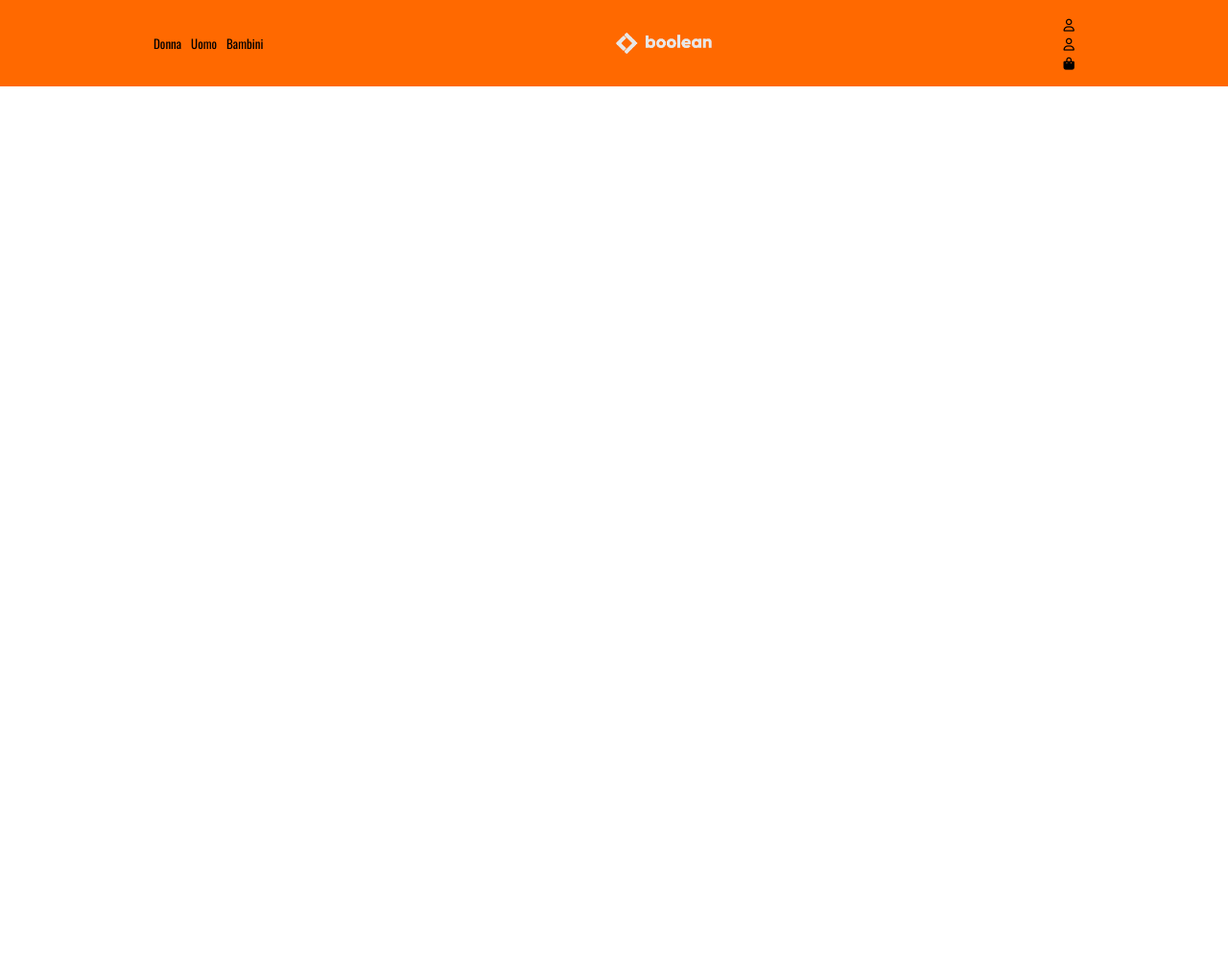
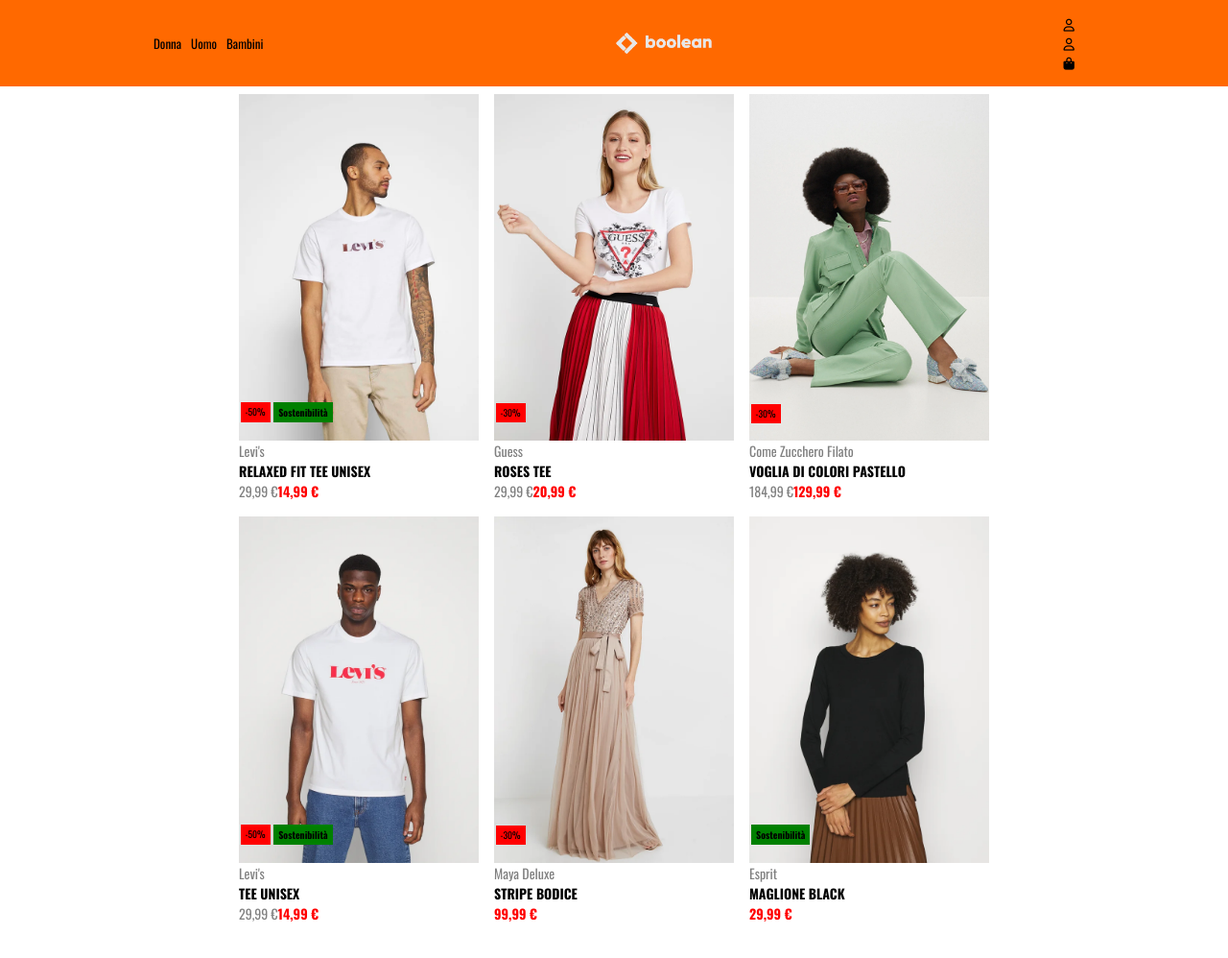
Before and after one commit to LuigiPascali/html-css-boolando, a plain HTML site: page index.html in a window 1280 px wide. Shown: the whole page at 96% size. Before the commit the page ends 800 px from the top, so only its background shows below. Drawn offline with nearby package versions, Linux system fonts and the light colour scheme.

Commit message:
chiusura main

```diff
--- a/css/style.css
+++ b/css/style.css
@@ -32,21 +32,52 @@ body{
     align-items: center;
 }
 
+.card img {
+    max-width: 250px;
+}
+
+.cards-container {
+    display: flex;
+    flex-flow: row wrap;
+    justify-content: center;
+    align-items: center;
+}
+
+.card {
+    position: relative;
+    width: 250px;
+    height: auto;
+    padding: 0;
+    margin: 8px;
+    gap: 0;
+}
+
+.flex {
+    display: flex;
+    flex-flow: row wrap;
+    flex-flow: column wrap;
+}
+
+.hover {
+    display: none
+}
+
+
 
 /*
     HEADER
 */
 
-header{
+header {
     height: 50px;
     position: relative;
 }
 
-ul{
+ul {
     list-style: none;
 }
 
-.header-container{
+.header-container {
     position: fixed;
     top: 0;
     width: 100%;
@@ -54,20 +85,20 @@ ul{
     z-index: 99;
 }
 
-nav{
+nav {
     padding: 15px;
     width: 100%;
 }
 
-nav ul{
+nav ul {
     max-width: 30%;
 }
-nav li{
+nav li {
     padding: 0 5px;
     font-size: 13px;
 }
 
-nav img{
+nav img {
     width: 100px;
 }
 
@@ -75,6 +106,75 @@ nav img{
     MAIN
 */
 
+main {
+    max-width: 1000px;
+    margin: 0 auto;
+    padding-top: 40px;
+    padding-bottom: 80px;
+    display: flex;
+    flex-flow: row wrap;
+    justify-content: center;
+    align-items: center;
+
+}
+
+main span{
+    color: #808080;
+    font-size: 14px;
+}
+
+main h2 {
+    text-transform: uppercase;
+    font-size: 14px;
+    color: #000000;
+}
+
+.card:hover .hover {
+    display: block;
+    width: 100%;
+    height: 100%;
+    position: absolute;
+    top: 0;
+}
+
+.price {
+    display: flex;
+    flex-flow: row wrap;
+}
+
+.original-price {
+    text-decoration: line-through;
+    color: #000000;
+}
+
+.discounted-price {
+    color: #FF0000;;
+    font-weight: bold;
+}
+
+.banner {
+    position: absolute;
+    bottom: 80px;
+    display: flex;
+    flex-flow: row wrap;
+}
+
+.banner-sconto {
+    padding: 3px 5px;
+    margin: .1rem;
+    font-size: .6rem;
+    text-align: center;
+    background-color: #FF0000;
+}
+
+.banner-sostenibile {
+    padding: 3px 5px;
+    margin: 2px;
+    font-size: 10px;
+    text-align: center;
+    background-color: green;
+    font-weight: bold;
+}
 /*
     FOOTER
 */
--- a/index.html
+++ b/index.html
@@ -53,6 +53,164 @@
     <!-- Main Start -->
     <main>
 
+        <div class="cards-container">
+
+            <div class="card flex">
+
+                <img src="./img/1.webp" alt="image1">
+
+                <div class="hover">
+                    <img src="./img/1b.webp" alt="image1b">
+                </div>
+
+                <span>Levi's</span>
+                <h2>Relaxed Fit Tee Unisex</h2>
+                <div class="price">
+                    <span class="original-prince">29,99 &euro;</span>
+                    <span class="discounted-price">14,99 &euro;</span>
+                </div>
+
+                <div class="banner">
+                    <div class="banner-sconto">
+                        -50%
+                    </div>
+                    <div class="banner-sostenibile">
+                        Sostenibilità
+                    </div>
+                </div>
+
+            </div>
+
+            <div class="card flex">
+
+                <img src="./img/2.webp" alt="image2">
+
+                <div class="hover">
+                    <img src="./img/2b.webp" alt="image2b">
+                </div>
+
+                <span>Guess</span>
+                <h2>Roses Tee</h2>
+                <div class="price">
+                    <span class="original-prince">29,99 &euro;</span>
+                    <span class="discounted-price">20,99 &euro;</span>
+                </div>
+
+                <div class="banner">
+                    <div class="banner-sconto">
+                        -30%
+                    </div>
+
+                </div>
+
+            </div>
+
+            <div class="card flex">
+
+                <img src="./img/3.webp" alt="image3">
+
+                <div class="hover">
+                    <img src="./img/3b.webp" alt="image3b">
+                </div>
+
+                <span>Come Zucchero Filato</span>
+                <h2>Voglia Di Colori Pastello</h2>
+                <div class="price">
+                    <span class="original-prince">184,99 &euro;</span>
+                    <span class="discounted-price">129,99 &euro;</span>
+                </div>
+
+                <div class="banner">
+
+                    <div class="banner-sconto">
+                        -30%
+                    </div>
+
+                </div>
+
+            </div>
+
+            <div class="card flex">
+
+                <img src="./img/4.webp" alt="image4">
+
+                <div class="hover">
+                    <img src="./img/4b.webp" alt="image4b">
+                </div>
+
+                <span>Levi's</span>
+                <h2>Tee Unisex</h2>
+                <div class="price">
+                    <span class="original-prince">29,99 &euro;</span>
+                    <span class="discounted-price">14,99 &euro;</span>
+                </div>
+
+                <div class="banner">
+                    <div class="banner-sconto">
+                        -50%
+                    </div>
+                    <div class="banner-sostenibile">
+                        Sostenibilità
+                    </div>
+                </div>
+
+            </div>
+
+            <div class="card flex">
+
+                <img src="./img/5.webp" alt="image5">
+
+                <div class="hover">
+                    <img src="./img/5b.webp" alt="image5b">
+                </div>
+
+                <span>Maya Deluxe</span>
+                <h2>Stripe Bodice</h2>
+                <div class="price">
+
+                    <span class="discounted-price">99,99 &euro;</span>
+                </div>
+
+                <div class="banner">
+                    <div class="banner-sconto">
+                        -30%
+                    </div>
+
+                </div>
+
+            </div>
+
+            <div class="card flex">
+
+                <img src="./img/6.webp" alt="image6">
+
+                <div class="hover">
+                    <img src="./img/6b.webp" alt="image6b">
+                </div>
+
+                <span>Esprit</span>
+                <h2>Maglione Black</h2>
+                <div class="price">
+
+                    <span class="discounted-price">29,99 &euro;</span>
+                </div>
+
+                <div class="banner">
+
+                    <div class="banner-sostenibile">
+                        Sostenibilità
+                    </div>
+
+                </div>
+
+            </div>
+
+
+
+
+
+        </div>
+
     </main>
     <!-- Main Ene -->
 
```
